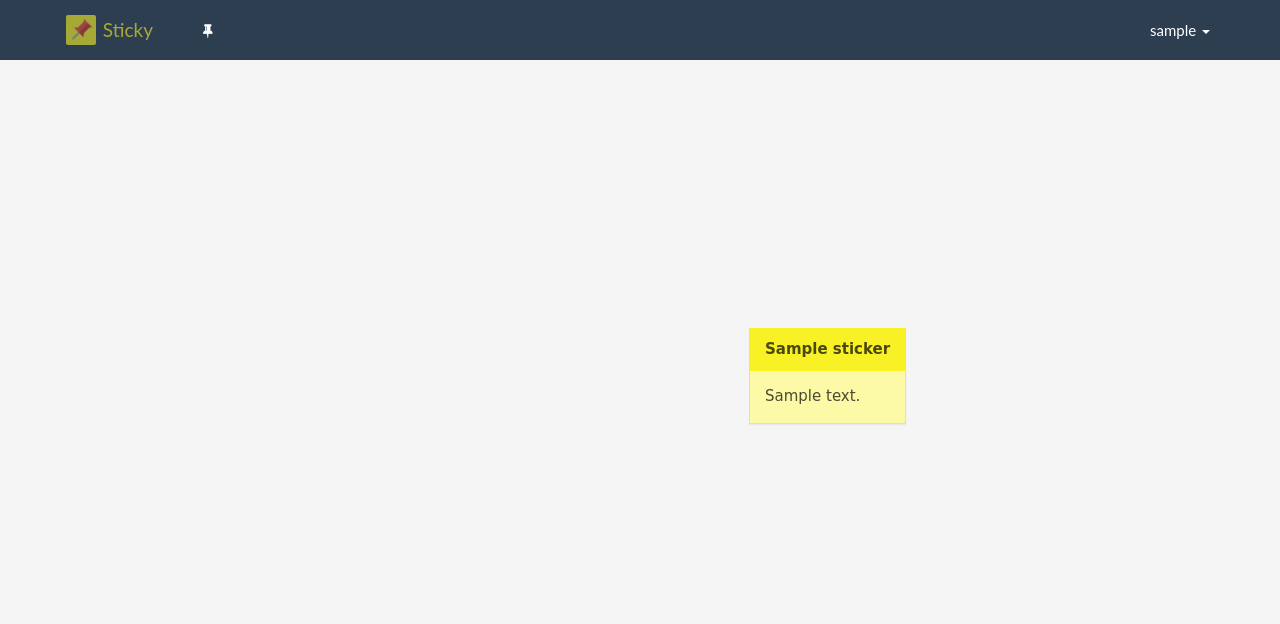
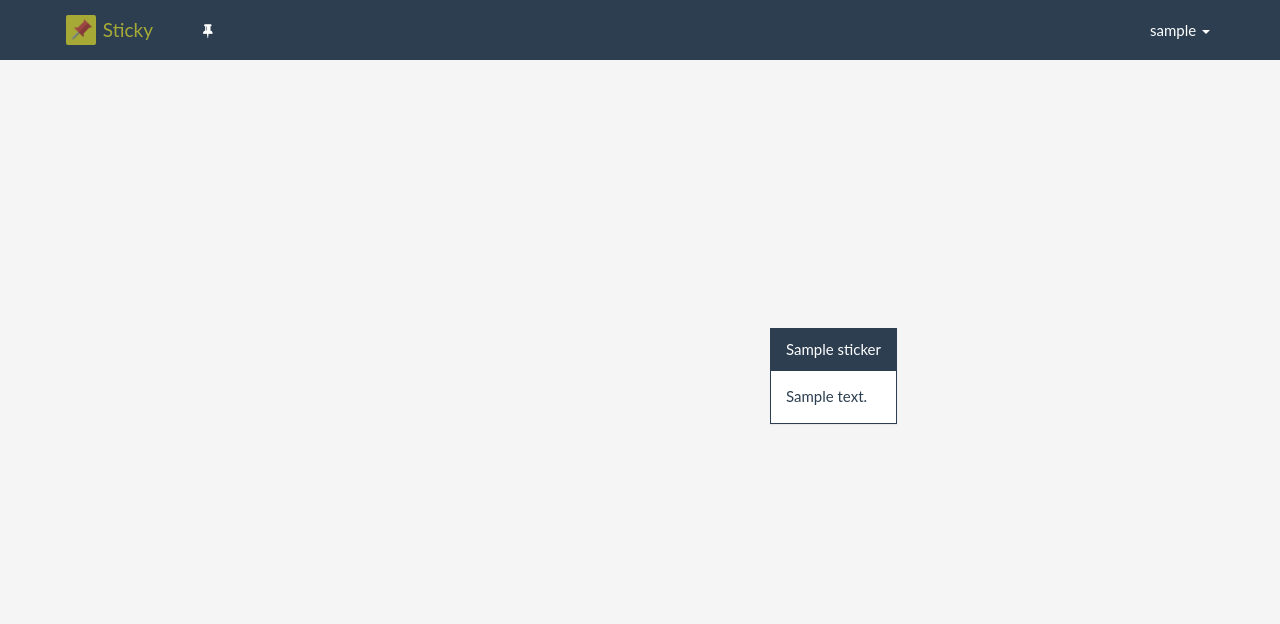
Before and after one commit to Momjo/sticky, a Django app: page / in a window 1280 px wide. Shown: the top 624 px of the page. Run offline with Django 3.2, Linux system fonts and the light colour scheme; a user stored in the database is signed in; tables that the repository leaves empty hold one stand-in row (values such as "Sample post"); some libraries are stand-ins or nearby versions.

Commit message:
Revert "Stickers look more like actual stickers ;)"
This reverts commit c59d0090401e5e063f9416173c014d7035946ee4.

```diff
--- a/stickers/static/stickers/css/app.css
+++ b/stickers/static/stickers/css/app.css
@@ -113,7 +113,7 @@
     min-width: 50px;
     display: table;
     position: absolute;
-    border-color: #F7F125;
+    opacity: 0;
     -webkit-border-radius: 0;
             border-radius: 0;
     -webkit-transition: box-shadow 0.3s, transform 0.3s;
@@ -121,17 +121,6 @@
 }
 
 .sticker .title {
-    color: rgba(0, 0, 0, 0.7);
-    background-color: #F7F125;
-    border-color: #F7F125;
-    font-family: cursive;
-    font-weight: bold;
     -webkit-border-radius: 0 !important;
             border-radius: 0 !important;
 }
-
-.sticker .description {
-    background: rgba(247, 241, 37, 0.4);
-    color: rgba(0, 0, 0, 0.7);
-    font-family: cursive;
-}
```
